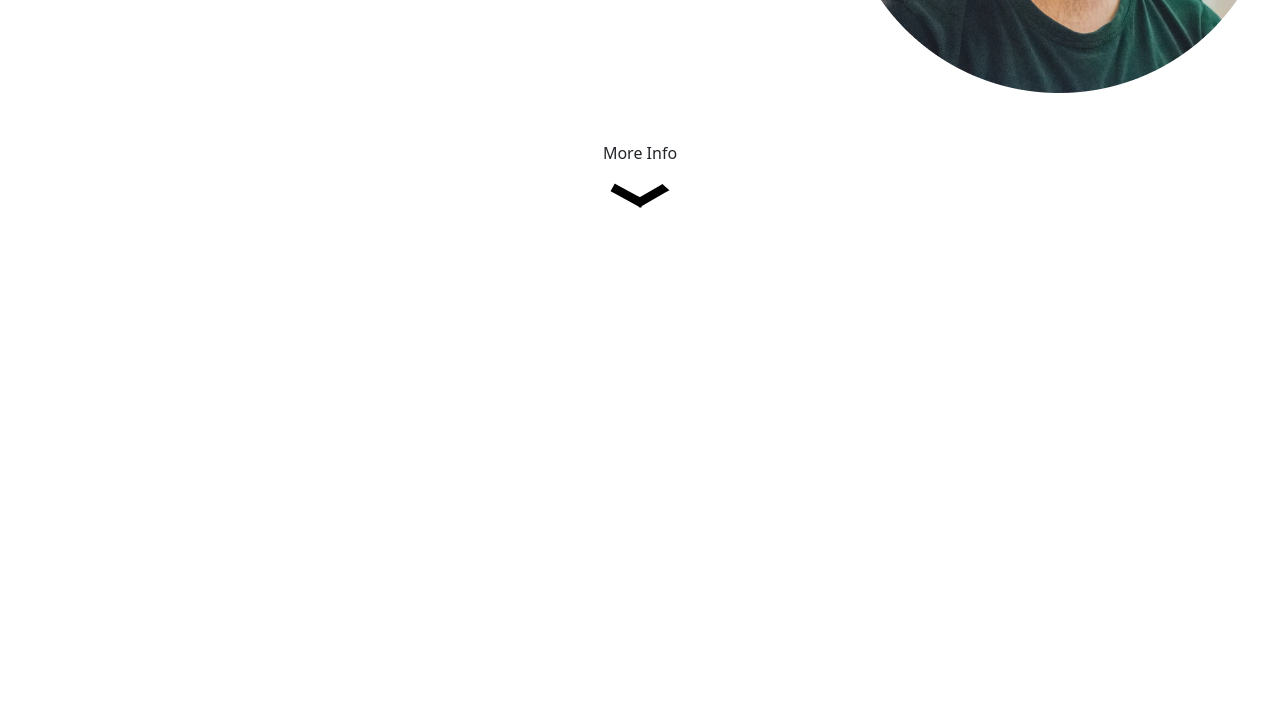
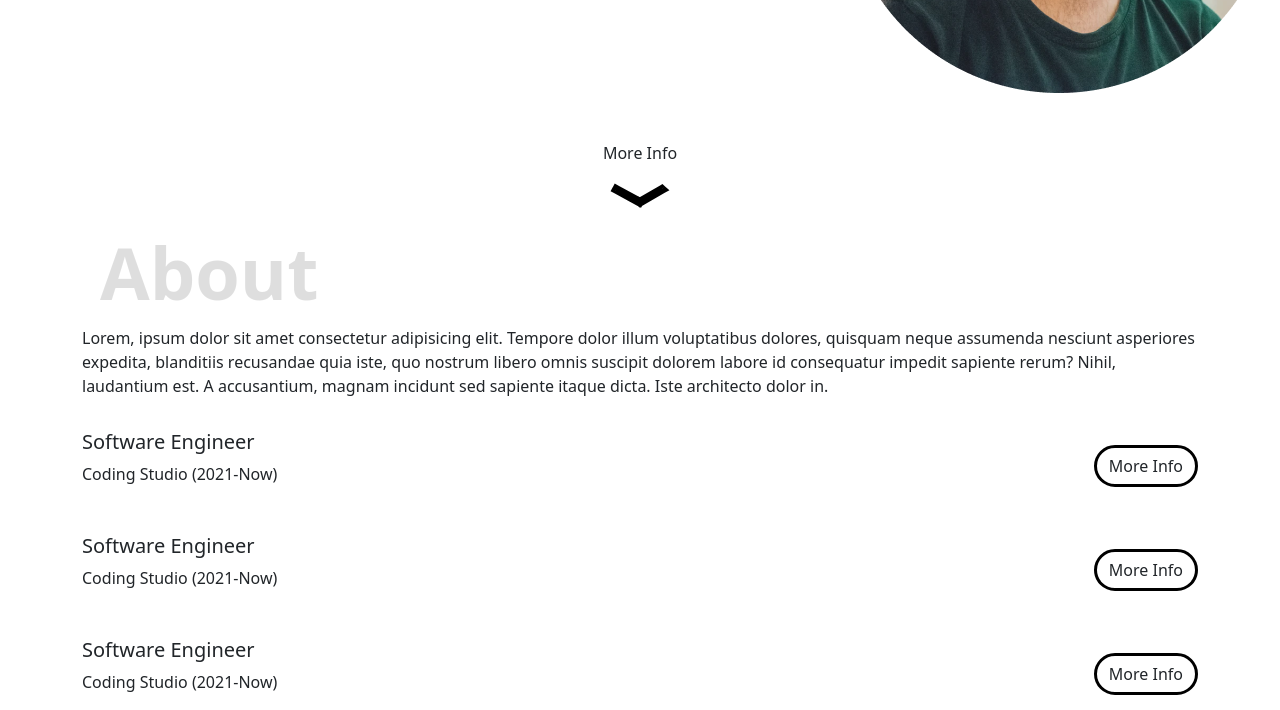
Before and after one commit to Chesterz19/Portofolio, a plain HTML site: page index.html in a window 1280 px wide. Shown: the part 531-1241 px from the top of the page. Before the commit the page ends 800 px from the top, so only its background shows below. Drawn offline with nearby package versions, Linux system fonts and the light colour scheme.

Commit message:
add about

```diff
--- a/index.html
+++ b/index.html
@@ -50,6 +50,41 @@
             </div>
         </div>
       </section>
+      <section id="about" class="about container">
+        <p>Lorem, ipsum dolor sit amet consectetur adipisicing elit. Tempore dolor illum voluptatibus dolores, quisquam neque assumenda nesciunt asperiores expedita, blanditiis recusandae quia iste, quo nostrum libero omnis suscipit dolorem labore id consequatur impedit sapiente rerum? Nihil, laudantium est. A accusantium, magnam incidunt sed sapiente itaque dicta. Iste architecto dolor in.</p>
+        <div class="about-exp">
+            <div class="about-exp-item">
+                <div class="about-exp-item-header">
+                    <div>
+                        <h5>Software Engineer</h5>
+                        <p>Coding Studio (2021-Now)</p>
+                    </div>
+                    <button class="btn button" onclick="toggleDetail(event)">More Info</button>
+                </div>
+                <p class="about-exp-item-detail">Lorem ipsum dolor sit amet, consectetur adipisicing elit. Modi illo eos ex vel quae corporis laborum quisquam quis odit, officia soluta inventore molestiae cumque voluptatem quia sequi, sit magnam. Est?</p>
+            </div>
+            <div class="about-exp-item">
+                <div class="about-exp-item-header">
+                    <div>
+                        <h5>Software Engineer</h5>
+                        <p>Coding Studio (2021-Now)</p>
+                    </div>
+                    <button class="btn button" onclick="toggleDetail(event)">More Info</button>
+                </div>
+                <p class="about-exp-item-detail">Lorem ipsum dolor sit amet, consectetur adipisicing elit. Modi illo eos ex vel quae corporis laborum quisquam quis odit, officia soluta inventore molestiae cumque voluptatem quia sequi, sit magnam. Est?</p>
+            </div>
+            <div class="about-exp-item">
+                <div class="about-exp-item-header">
+                    <div>
+                        <h5>Software Engineer</h5>
+                        <p>Coding Studio (2021-Now)</p>
+                    </div>
+                    <button class="btn button" onclick="toggleDetail(event)">More Info</button>
+                </div>
+                <p class="about-exp-item-detail">Lorem ipsum dolor sit amet, consectetur adipisicing elit. Modi illo eos ex vel quae corporis laborum quisquam quis odit, officia soluta inventore molestiae cumque voluptatem quia sequi, sit magnam. Est?</p>
+            </div>
+        </div>
+      </section>
     <script src="https://cdn.jsdelivr.net/npm/@popperjs/core@2.11.7/dist/umd/popper.min.js" integrity="sha384-zYPOMqeu1DAVkHiLqWBUTcbYfZ8osu1Nd6Z89ify25QV9guujx43ITvfi12/QExE" crossorigin="anonymous"></script>
     <script src="https://cdn.jsdelivr.net/npm/bootstrap@5.3.0-alpha3/dist/js/bootstrap.min.js" integrity="sha384-Y4oOpwW3duJdCWv5ly8SCFYWqFDsfob/3GkgExXKV4idmbt98QcxXYs9UoXAB7BZ" crossorigin="anonymous"></script>
     <script
--- a/main.js
+++ b/main.js
@@ -0,0 +1,14 @@
+function toggleDetail(e){
+    const target = $(e.target)
+
+    if($(target).hasClass("active")){
+        $(target).html("More Info").removeClass("active")
+    } else {
+        $(target).html("Less Info").addClass("active")
+    }
+
+    const item =$(target).parents(".about-exp-item")
+    const detail =$(item).children(".about-exp-item-detail")
+
+    $(detail).slideToggle()
+}
--- a/style.css
+++ b/style.css
@@ -1,11 +1,24 @@
 section {
     padding-top: 128px;
+    position: relative;
+}
+section::before{
+    z-index: -1;
+    content: '';
+    font-size: 72px;
+    color: gray;
+    opacity: 0.25;
+    position: absolute;
+    font-weight: 700;
+    top: 20px;
+    left: 30px;
+
 }
 .btn.button{
     border: 3px solid black;
     border-radius: 24px;
 }
-.btn.button:hover{
+.btn.button:hover, .btn.button.active{
     border: 3px solid black;
     background-color: black;
     color: white;
@@ -26,6 +39,20 @@ section {
 #arrow{
     animation: 2s upDown infinite;
 }
+.about::before{
+    content:'About';
+}
+.about-exp-item{
+    margin-top: 32px;
+}
+.about-exp-item-header{
+    display: flex;
+    align-items: center;
+    justify-content: space-between;
+}
+.about-exp-item-detail{
+    display:none;
+}
 @keyframes upDown{
     0%{
         transform: translateY(0)
```
